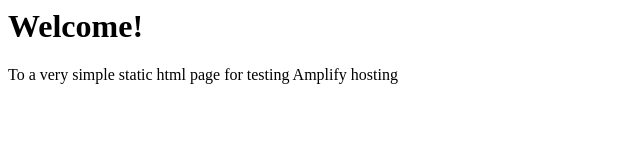
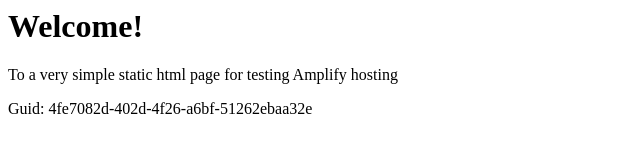
Before and after one commit to aws-aemilia-yul/Github-PR-Commit-Integration-Test-DoNotTouch-Gith-P5X5MO5I-v1-preprod-ca-central-1, a website: page src/index.html in a window 1280 px wide. Shown: the whole page, without its empty margins (0-640 px from the left). Drawn offline with Linux system fonts and the light colour scheme.

Commit message:
commit from integ tests

```diff
--- a/src/index.html
+++ b/src/index.html
@@ -1,3 +1,5 @@
+
+
 <html lang="en">
 
 <head>
@@ -10,6 +12,6 @@
 <body>
     <h1>Welcome!</h1>
     <p>To a very simple static html page for testing Amplify hosting</p>
-</body>
+    <p>Guid: 4fe7082d-402d-4f26-a6bf-51262ebaa32e</p></body>
 
 </html>
```
